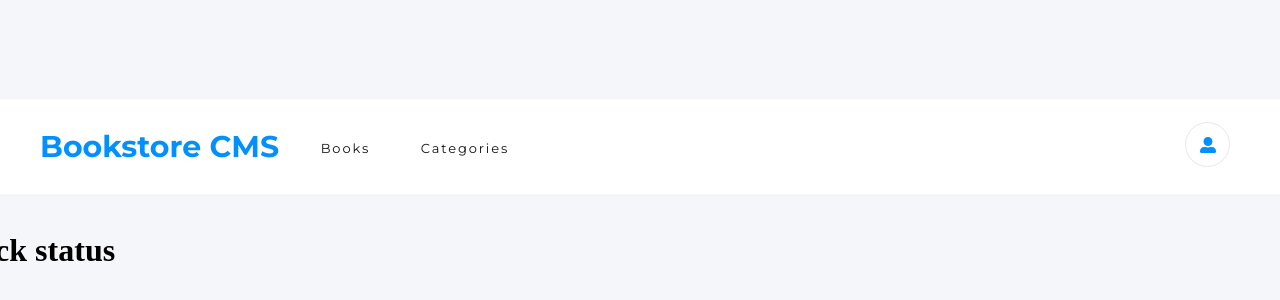
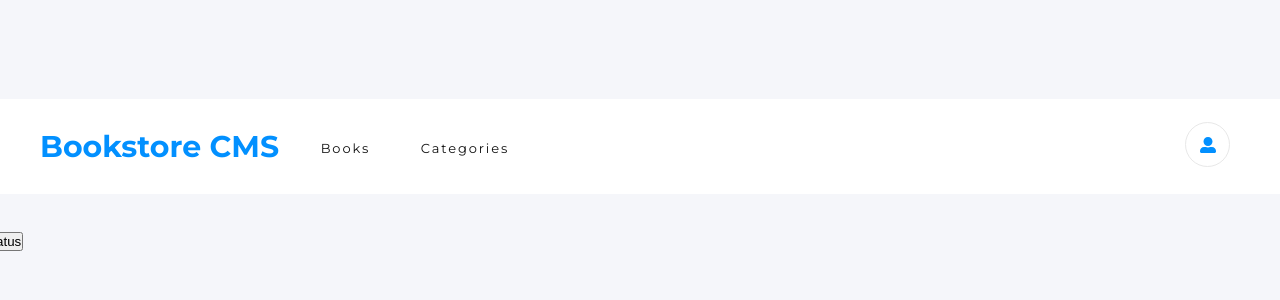
Before and after one commit to carreraprogrammer/bookstore, a React (Create React App) app: page /categories in a window 1280 px wide. Shown: the part 50-350 px from the top of the page. Built offline with nearby package versions, Linux system fonts and the light colour scheme.

Commit message:
Add functionality to check status

```diff
--- a/src/Pages/Categories.js
+++ b/src/Pages/Categories.js
@@ -1,5 +1,21 @@
-const Categories = () => (
-  <h1>Check status</h1>
-);
+import React from 'react';
+import { useDispatch, useSelector } from 'react-redux';
+import { checkStatus } from '../redux/categories/categories';
+
+const Categories = () => {
+  const categories = useSelector((state) => state.categories);
+  const dispatch = useDispatch();
+
+  const updateStatus = () => {
+    dispatch(checkStatus());
+  };
+
+  return (
+    <div className="category-container">
+      <h2 className="category-text">{categories}</h2>
+      <button type="button" className="category-btn" onClick={() => updateStatus()}>Check Status</button>
+    </div>
+  );
+};
 
 export default Categories;
```
